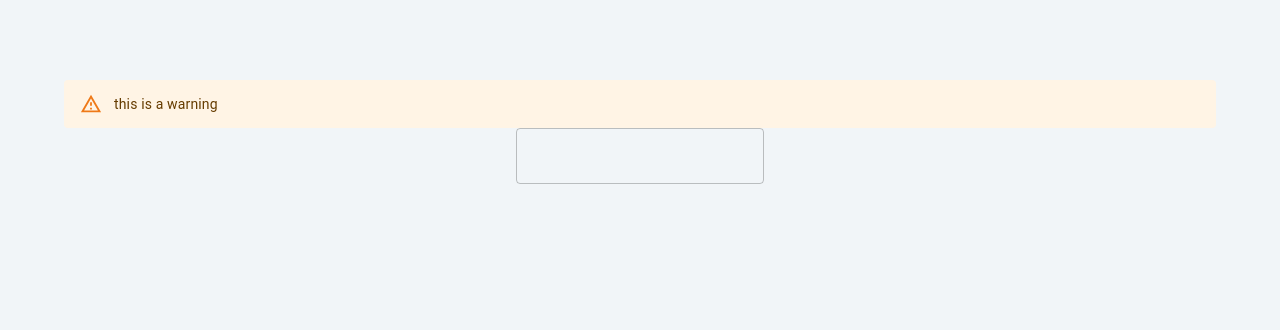
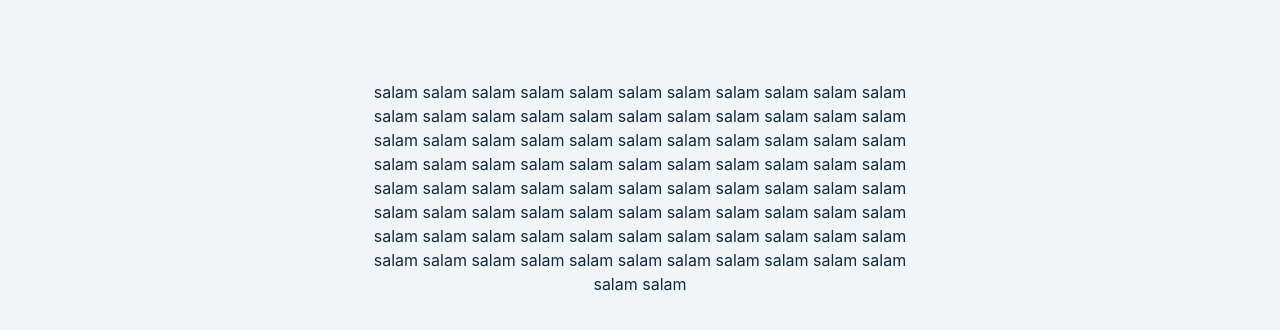
Before and after one commit to alivarastepour/react, a React (Create React App) app: page / in a window 1280 px wide. Shown: the top 330 px of the page. Built offline with nearby package versions, Linux system fonts and the light colour scheme.

Commit message:
MUI Container

```diff
--- a/src/App.js
+++ b/src/App.js
@@ -1,5 +1,5 @@
 import React from "react";
-import Setup from "./tutorial/28-MUI/Box";
+import Setup from "./tutorial/28-MUI/Container";
 function App() {
   return (
     <div className="container">
--- /dev/null
+++ b/src/tutorial/28-MUI/Container.js
@@ -0,0 +1,23 @@
+import { Container } from "@mui/material";
+import React from "react";
+
+const Setup = () => {
+  return (
+    <>
+      <Container maxWidth="sm" fixed>
+        <div>
+          salam salam salam salam salam salam salam salam salam salam salam
+          salam salam salam salam salam salam salam salam salam salam salam
+          salam salam salam salam salam salam salam salam salam salam salam
+          salam salam salam salam salam salam salam salam salam salam salam
+          salam salam salam salam salam salam salam salam salam salam salam
+          salam salam salam salam salam salam salam salam salam salam salam
+          salam salam salam salam salam salam salam salam salam salam salam
+          salam salam salam salam salam salam salam salam salam salam salam
+          salam salam
+        </div>
+      </Container>
+    </>
+  );
+};
+export default Setup;
```
